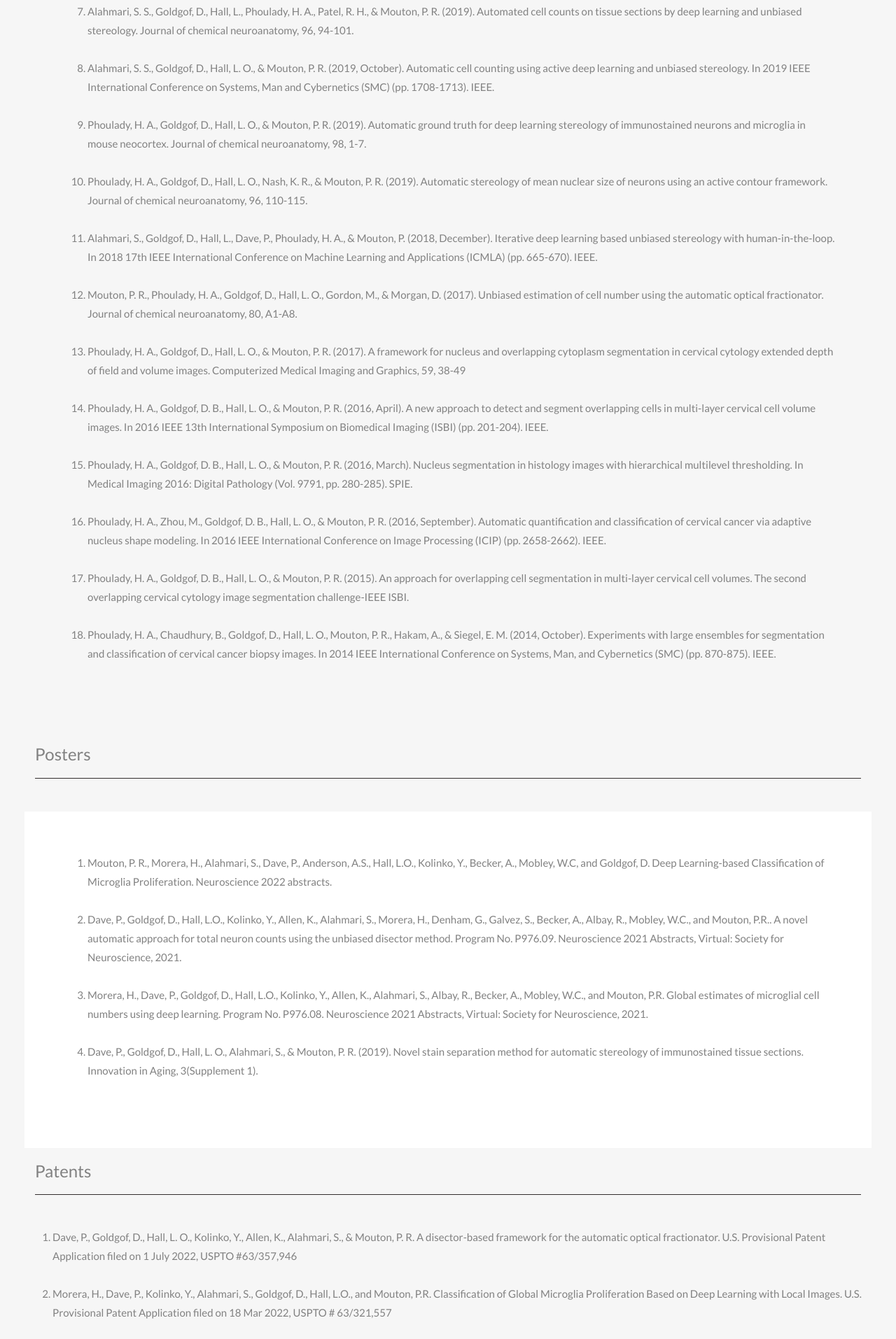
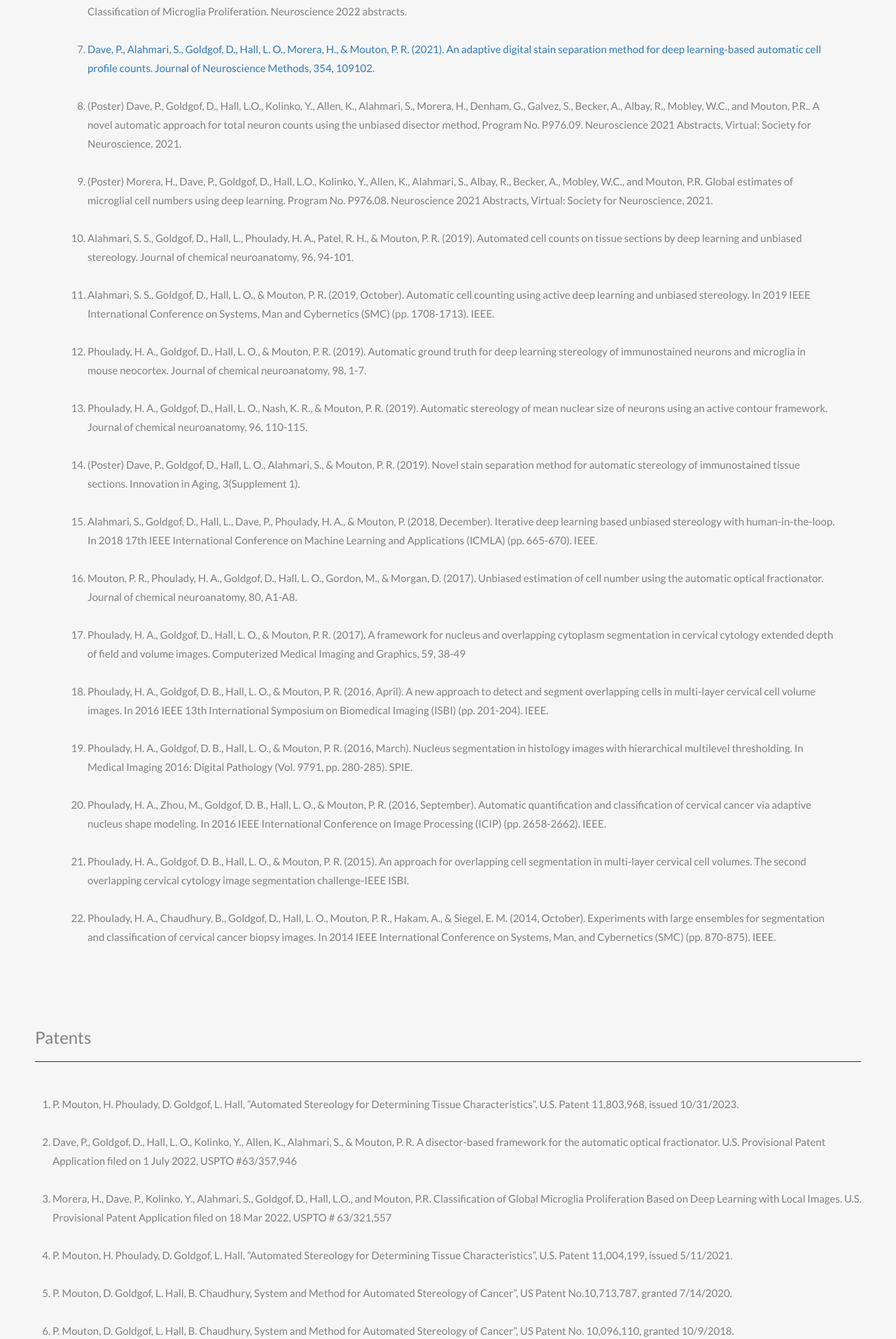
Before and after one commit to stalker0418/DL_Lab, a React (Create React App) app: page / in a window 1280 px wide. Shown: the part 2580-4494 px from the top of the page at 70% size. Built offline with nearby package versions, Linux system fonts and the light colour scheme; the HTML template or start-up script is replaced by a standard one.

Commit message:
Changed Team members section, Added links to team members,Add patents from Dr. Goldgof's CV

```diff
--- a/src/components/About.js
+++ b/src/components/About.js
@@ -7,13 +7,13 @@ const About = () => {
             <div id="about" className="container-fluid">
                 <div className="row">
                     <div   >
-                        <h2 class="text-center">Outline</h2>
+                        <h2 className="text-center">Outline</h2>
                         <hr></hr>
-                        <div class="image-container">
-                            <div class="col-sm-6 text-center">
+                        <div className="image-container">
+                            <div className="col-sm-6 text-center">
                                 <img src="picture2.png" alt="System setup" width="400" height="300" />
                             </div>
-                            <div class="text-center">
+                            <div className="text-center">
                                 <img src="picture3.png" alt="System setup" width="400" height="300" />
                             </div>
                         </div>
--- a/src/components/Services.js
+++ b/src/components/Services.js
@@ -3,8 +3,8 @@ import React from 'react';
 const Services = () => {
     return (
         <div id="services" className="container-fluid bg-grey">
-            <h3>Publications</h3>
-            <hr class="new1"></hr>
+            <h3>Recent Publications (2014-2024)</h3>
+            <hr className="new1"></hr>
             {/* <h4>What we offer</h4> */}
             <br />
 
@@ -17,16 +17,20 @@ const Services = () => {
 
                     </div> */}
                     <ol style={{ listStyleType: 'decimal' }}>
-                        <li><a href="https://doi.org/10.1016/j.ntt.2024.107336">Morera, H., Dave, P., Kolinko, Y., Alahmari, S., Anderson, A., Denham, G., Davis, C., Riano, J., Goldgof, D., Hall, L. O., Harry, G. J., & Mouton, P. R. (2024). A novel deep learning-based method for automatic stereology of microglia cells from low magnification images. Neurotoxicology and Teratology, 102, 107336</a></li>
-                        <li><a href="https://ieeexplore.ieee.org/abstract/document/10178757">H. Morera et al., "MIMO YOLO - A Multiple Input Multiple Output Model for Automatic Cell Counting," 2023 IEEE 36th International Symposium on Computer-Based Medical Systems (CBMS), L'Aquila, Italy, 2023, pp. 827-831, doi: 10.1109/CBMS58004.2023.00327.</a></li>
+                        <li><a href="https://doi.org/10.1016/j.ntt.2024.107336">Morera, H., Dave, P., Kolinko, Y., Alahmari, S., Anderson, A., Denham, G., Davis, C., Riano, J., Goldgof, D., Hall, L. O., Harry, G. J., & Mouton, P. R. (2024). A novel deep learning-based method for automatic stereology of microglia cells from low magnification images. Neurotoxicology and Teratology, 102, 107336</a></li><br/>
+                        <li><a href="https://ieeexplore.ieee.org/abstract/document/10178757">H. Morera et al., "MIMO YOLO - A Multiple Input Multiple Output Model for Automatic Cell Counting," 2023 IEEE 36th International Symposium on Computer-Based Medical Systems (CBMS), L'Aquila, Italy, 2023, pp. 827-831, doi: 10.1109/CBMS58004.2023.00327.</a></li><br/>
                         <li><a href="https://www.spiedigitallibrary.org/conference-proceedings-of-spie/12471/124710R/MIMO-U-Net--efficient-cell-segmentation-and-counting-in/10.1117/12.2655627.full">Dave, P., Kolinko, Y., Morera, H., Allen, K., Alahmari, S., Goldgof, D., Hall, L.O., & Mouton, P. R.. MIMO U-Net: efficient cell segmentation and counting in microscopy image sequences. In Medical Imaging 2023: Digital and Computational Pathology. SPIE</a></li><br/>
                         <li><a href="https://www.sciencedirect.com/science/article/pii/S0891061822000643">Dave, P., Goldgof, D., Hall, L. O., Kolinko, Y., Allen, K., Alahmari, S., & Mouton, P. R. (2022). A disector-based framework for the automatic optical fractionator. Journal of Chemical Neuroanatomy, 124, 102134.</a></li><br/>
                         <li><a href="https://www.spiedigitallibrary.org/conference-proceedings-of-spie/12032/120322K/Classification-of-global-microglia-proliferation-based-on-deep-learning-with/10.1117/12.2611581.full">Morera, H., Dave, P., Kolinko, Y., Allen, K., Alahmari, S., Goldgof, D., Hall, L.O., & Mouton, P. R. (2022, April). Classification of global microglia proliferation based on deep learning with local images. In Medical Imaging 2022: Image Processing (Vol. 12032, pp. 682-687). SPIE.</a></li><br/>
+                        <li> (Poster) Mouton, P. R., Morera, H., Alahmari, S., Dave, P., Anderson, A.S., Hall, L.O., Kolinko, Y., Becker, A., Mobley, W.C, and Goldgof, D. Deep Learning-based Classification of Microglia Proliferation. Neuroscience 2022 abstracts.</li><br/>
                         <li><a href="https://www.sciencedirect.com/science/article/pii/S0165027021000376">Dave, P., Alahmari, S., Goldgof, D., Hall, L. O., Morera, H., & Mouton, P. R. (2021). An adaptive digital stain separation method for deep learning-based automatic cell profile counts. Journal of Neuroscience Methods, 354, 109102.</a></li><br/>
+                        <li> (Poster) Dave, P., Goldgof, D., Hall, L.O., Kolinko, Y., Allen, K., Alahmari, S., Morera, H., Denham, G., Galvez, S., Becker, A., Albay, R., Mobley, W.C., and Mouton, P.R.. A novel automatic approach for total neuron counts using the unbiased disector method. Program No. P976.09. Neuroscience 2021 Abstracts, Virtual: Society for Neuroscience, 2021.</li><br/>
+                        <li> (Poster) Morera, H., Dave, P., Goldgof, D., Hall, L.O., Kolinko, Y., Allen, K., Alahmari, S., Albay, R., Becker, A., Mobley, W.C., and Mouton, P.R. Global estimates of microglial cell numbers using deep learning. Program No. P976.08. Neuroscience 2021 Abstracts, Virtual: Society for Neuroscience, 2021.</li><br/>
                         <li>Alahmari, S. S., Goldgof, D., Hall, L., Phoulady, H. A., Patel, R. H., & Mouton, P. R. (2019). Automated cell counts on tissue sections by deep learning and unbiased stereology. Journal of chemical neuroanatomy, 96, 94-101.</li><br/>
                         <li>Alahmari, S. S., Goldgof, D., Hall, L. O., & Mouton, P. R. (2019, October). Automatic cell counting using active deep learning and unbiased stereology. In 2019 IEEE International Conference on Systems, Man and Cybernetics (SMC) (pp. 1708-1713). IEEE.  </li><br/>
                         <li>Phoulady, H. A., Goldgof, D., Hall, L. O., & Mouton, P. R. (2019). Automatic ground truth for deep learning stereology of immunostained neurons and microglia in mouse neocortex. Journal of chemical neuroanatomy, 98, 1-7.</li><br/>
                         <li>Phoulady, H. A., Goldgof, D., Hall, L. O., Nash, K. R., & Mouton, P. R. (2019). Automatic stereology of mean nuclear size of neurons using an active contour framework. Journal of chemical neuroanatomy, 96, 110-115.</li><br/>
+                        <li> (Poster) Dave, P., Goldgof, D., Hall, L. O., Alahmari, S., & Mouton, P. R. (2019). Novel stain separation method for automatic stereology of immunostained tissue sections. Innovation in Aging, 3(Supplement 1).</li><br/>
                         <li>Alahmari, S., Goldgof, D., Hall, L., Dave, P., Phoulady, H. A., & Mouton, P. (2018, December). Iterative deep learning based unbiased stereology with human-in-the-loop. In 2018 17th IEEE International Conference on Machine Learning and Applications (ICMLA) (pp. 665-670). IEEE.</li><br/>
                         <li>Mouton, P. R., Phoulady, H. A., Goldgof, D., Hall, L. O., Gordon, M., & Morgan, D. (2017). Unbiased estimation of cell number using the automatic optical fractionator. Journal of chemical neuroanatomy, 80, A1-A8.</li><br/>
                         <li>Phoulady, H. A., Goldgof, D., Hall, L. O., & Mouton, P. R. (2017). A framework for nucleus and overlapping cytoplasm segmentation in cervical cytology extended depth of field and volume images. Computerized Medical Imaging and Graphics, 59, 38-49</li><br/>
@@ -40,27 +44,21 @@ const Services = () => {
 
             </div>
 
-            <h3>Posters</h3>
-            <hr class="new1"></hr>
-            <br />
-
-            <div className="row container-fluid bg-white ">
-                <ol style={{ listStyleType: 'decimal' }}>
-                    <li>Mouton, P. R., Morera, H., Alahmari, S., Dave, P., Anderson, A.S., Hall, L.O., Kolinko, Y., Becker, A., Mobley, W.C, and Goldgof, D. Deep Learning-based Classification of Microglia Proliferation. Neuroscience 2022 abstracts.</li><br/>
-                    <li>Dave, P., Goldgof, D., Hall, L.O., Kolinko, Y., Allen, K., Alahmari, S., Morera, H., Denham, G., Galvez, S., Becker, A., Albay, R., Mobley, W.C., and Mouton, P.R.. A novel automatic approach for total neuron counts using the unbiased disector method. Program No. P976.09. Neuroscience 2021 Abstracts, Virtual: Society for Neuroscience, 2021.</li><br/>
-                    <li>Morera, H., Dave, P., Goldgof, D., Hall, L.O., Kolinko, Y., Allen, K., Alahmari, S., Albay, R., Becker, A., Mobley, W.C., and Mouton, P.R. Global estimates of microglial cell numbers using deep learning. Program No. P976.08. Neuroscience 2021 Abstracts, Virtual: Society for Neuroscience, 2021.</li><br/>
-                    <li>Dave, P., Goldgof, D., Hall, L. O., Alahmari, S., & Mouton, P. R. (2019). Novel stain separation method for automatic stereology of immunostained tissue sections. Innovation in Aging, 3(Supplement 1).</li><br/>
-                </ol>
-            </div>
-
             <h3>Patents</h3>
-            <hr class="new1"></hr>
+            <hr className="new1"></hr>
             <br />
 
             <div className="row ">
                 <ol style={{ listStyleType: 'decimal' }}>
+                    <li>P. Mouton, H. Phoulady, D. Goldgof, L. Hall, ”Automated Stereology for Determining Tissue Characteristics”, U.S. Patent 11,803,968, issued 10/31/2023.</li><br/>
                     <li>Dave, P., Goldgof, D., Hall, L. O., Kolinko, Y., Allen, K., Alahmari, S., & Mouton, P. R.  A disector-based framework for the automatic optical fractionator. U.S. Provisional Patent Application filed on 1 July 2022, USPTO #63/357,946 </li><br/>
                     <li>Morera, H., Dave, P., Kolinko, Y., Alahmari, S., Goldgof, D., Hall, L.O., and Mouton, P.R. Classification of Global Microglia Proliferation Based on Deep Learning with Local Images. U.S. Provisional Patent Application filed on 18 Mar 2022, USPTO # 63/321,557</li><br/>
+                    <li>P. Mouton, H. Phoulady, D. Goldgof, L. Hall, ”Automated Stereology for Determining Tissue Characteristics”, U.S. Patent 11,004,199, issued 5/11/2021.</li><br/>
+                    <li>P. Mouton, D. Goldgof, L. Hall, B. Chaudhury, System and Method for Automated Stereology of Cancer”, US Patent No.10,713,787, granted 7/14/2020.</li><br/>
+                    <li>P. Mouton, D. Goldgof, L. Hall, B. Chaudhury, System and Method for Automated Stereology of Cancer”, US Patent No. 10,096,110, granted 10/9/2018.</li><br/>
+                    <li> K. Kramer, P. Mouton, L. Hall, Goldgof, D. Elozory, O. Bonam, B. Chaudhury , ”Software for Automatic Analysis of Biological Tissue using the Stereologer System”, US Patent No. 9,297,995, granted 3/29/2016.</li><br/>
+                    <li>(Applied) PP Dave, D Goldgof, LO Hall, PR Mouton , ”Automated Stereology for Determining Tissue Characterization”, US Patent App. 17/971,295, 2023</li>
+
                 </ol>
             </div>
 
```
Also changed, not shown: src/components/Portfolio.js (+9 -13 lines), 1 other file (tests, documents, lock files or other folders).
